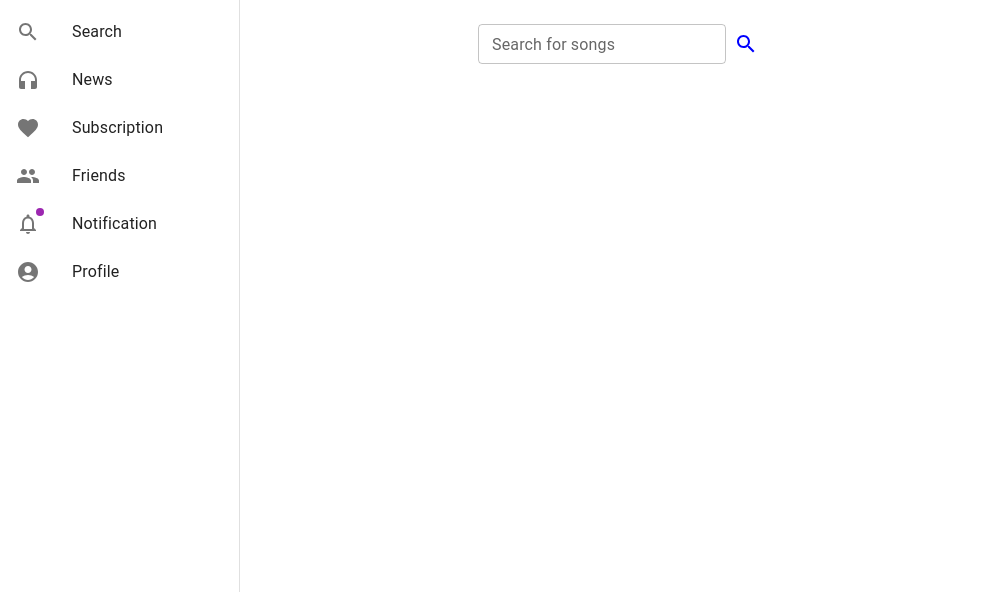
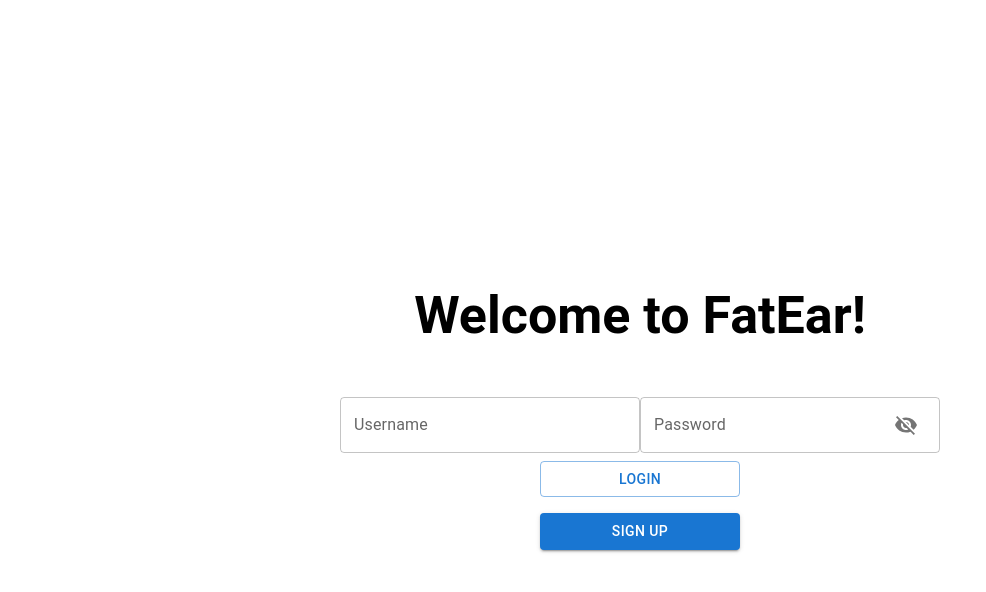
Before and after one commit to MakiseJiang/FatEar, a React (Create React App) app: page / in a window 1280 px wide. Shown: the top 592 px of the page, without its empty margins (0-986 px from the left). Built offline with nearby package versions, Linux system fonts and the light colour scheme.

Commit message:
update: complete user auth

```diff
--- a/src/App.js
+++ b/src/App.js
@@ -1,9 +1,10 @@
-import React, { useEffect, useState } from 'react';
-import { Link, Route, Routes } from 'react-router-dom';
+import React from 'react';
+import {  Navigate, Route, Routes } from 'react-router-dom';
 
 import LoginPage from './pages/Login';
 import Layout from './layouts/Layout';
 import SearchBar from './components/Searchbar';
+import useToken from './components/useToken';
 
 import './static/css/App.css'
 import ViewPage from './pages/View';
@@ -13,33 +14,24 @@ import NewsPage from './pages/News';
 
 
 function App() {
-  const [token, setToken] = useState();
-
-
-
-
-
-
-  // const handleLogout = (e) => {
-  //   e.preventDefault();
-  //   setToken(null);
-  // }
-
-  // if (!token) {
-  //   return <LoginPage saveToken={ setToken } />
-  // }
-
+  const { token, removeToken, setToken } = useToken();
 
   return (
-    <Layout >
-      <Routes>
-        <Route exact path='/' element={<SearchBar />}/>
-        <Route path='/news' element={<NewsPage />}/>
-        <Route path='/friends' element={<FriendPage />}/>
-        <Route path='/notification' element={<NotificationPage />}/>
-        <Route path='/song/:sid' element={<ViewPage />}/>
-      </Routes>
-    </Layout>
+    <div>
+      {!token && token!=="" && token!== undefined?
+      <LoginPage setToken={setToken} />
+      :(
+        <Layout token={removeToken}>
+          <Routes>
+            <Route exact path='/' element={<SearchBar />}/>
+            <Route path='/news' element={<NewsPage token={token}/>}/>
+            <Route path='/friends' element={<FriendPage token={token}/>}/>
+            <Route path='/notification' element={<NotificationPage token={token}/>}/>
+            <Route path='/song/:sid' element={<ViewPage token={token}/>}/>
+          </Routes>
+          </Layout>
+      )}
+    </div>
   )
 }
 
--- a/src/components/Searchbar.js
+++ b/src/components/Searchbar.js
@@ -44,7 +44,6 @@ function SearchBar() {
         </IconButton>
     </form>
 
-    {console.log(searchResult)}
     {searchResult.map((record) => {
         return (
             <div key={record.songID}>
--- a/src/components/Sidebar.js
+++ b/src/components/Sidebar.js
@@ -1,6 +1,7 @@
 import "../static/css/sidebar.css";
-import { Drawer, List, ListItem, ListItemIcon, ListItemButton, ListItemText, Badge } from "@mui/material";
+import { Drawer, List, ListItem, ListItemIcon, ListItemButton, ListItemText, Badge, Box } from "@mui/material";
 import { Link } from "react-router-dom";
+import React from "react";
 
 import FavoriteIcon from '@mui/icons-material/Favorite';
 import HeadphonesIcon from '@mui/icons-material/Headphones';
@@ -8,8 +9,25 @@ import NotificationsNoneIcon from '@mui/icons-material/NotificationsNone';
 import AccountCircleIcon from '@mui/icons-material/AccountCircle';
 import SearchIcon from '@mui/icons-material/Search';
 import PeopleIcon from '@mui/icons-material/People';
+import AppBar from '@mui/material/AppBar';
+import Toolbar from '@mui/material/Toolbar';
+import Typography from '@mui/material/Typography';
+import Button from '@mui/material/Button';
+
+
+
+
 
 function Sidebar(props){
+  const handleClick = () => {
+    fetch("/logout", {
+      method: "POST",
+    })
+      .then((response) => response.json())
+      .then((data) => {
+        props.token()
+      });
+}
 
   const textIcons = [
     { text: 'Search', icon: <SearchIcon />, to: '/'},
@@ -21,11 +39,21 @@ function Sidebar(props){
   ];
 
   return(
-    <Drawer anchor="left" variant="permanent"
-    sx={{'& .MuiDrawer-paper': { boxSizing: 'border-box', width: props.width }}}
+    <div>
+    <AppBar position="fixed" sx={{ zIndex: (theme) => theme.zIndex.drawer + 1 }}>
+        <Toolbar>
+          <Typography variant="h6" component="div" sx={{ flexGrow: 1 }}>
+            FatEar
+          </Typography>
+          <Button color="inherit" onClick={handleClick}>Logout</Button>
+        </Toolbar>
+      </AppBar>
+    <Drawer variant="permanent"
+    sx={{ flexShrink: 0, '& .MuiDrawer-paper': { boxSizing: 'border-box', width: props.width }}}
     open
     >
-
+      <Toolbar />
+        <Box sx={{ overflow: 'auto' }}>
           <List >
             {textIcons.map(item => (
               <ListItem key={item.text} disablePadding>
@@ -40,7 +68,9 @@ function Sidebar(props){
               </ListItem>
             ))}
           </List>
+          </Box>
     </Drawer>
+    </div>
   );
 }
 
--- /dev/null
+++ b/src/components/useToken.js
@@ -0,0 +1,30 @@
+import { useState } from 'react';
+
+function useToken() {
+
+  function getToken() {
+    const userToken = localStorage.getItem('token');
+    return userToken && userToken
+  }
+
+  const [token, setToken] = useState(getToken());
+
+  function saveToken(userToken) {
+    localStorage.setItem('token', userToken);
+    setToken(userToken);
+  };
+
+  function removeToken() {
+    localStorage.removeItem("token");
+    setToken(null);
+  }
+
+  return {
+    setToken: saveToken,
+    token,
+    removeToken
+  }
+
+}
+
+export default useToken;
--- a/src/index.js
+++ b/src/index.js
@@ -13,11 +13,11 @@ import ViewPage from './pages/View';
 const root = ReactDOM.createRoot(document.getElementById('root'));
 root.render(
   // <React.StrictMode>
-    <Base>
+
       <BrowserRouter>
         <App />
       </BrowserRouter>
-    </Base>
+
   // </React.StrictMode>
 );
 
--- a/src/layouts/Layout.js
+++ b/src/layouts/Layout.js
@@ -2,18 +2,20 @@ import React from 'react';
 
 import '../static/css/App.css';
 import Sidebar from '../components/Sidebar';
-import { Box } from '@mui/material';
+import { Box, CssBaseline, Toolbar } from '@mui/material';
+
 
 const drawerWidth = "240px";
 
-function Layout({ children }) {
+function Layout(props) {
   return (
     <div>
-      <Sidebar width={drawerWidth} />
+      <Sidebar width={drawerWidth} token={props.token} />
       <Box
       component="main"
-      sx={{ flexGrow: 1, p: 3, marginLeft: drawerWidth}}>
-        {children}
+      sx={{ flexGrow: 1, p: 5, marginLeft: drawerWidth, overflow: 'auto'}}>
+        <Toolbar />
+        {props.children}
       </Box>
 
     </div>
--- a/src/pages/Friend.js
+++ b/src/pages/Friend.js
@@ -7,6 +7,9 @@ function FriendPage(props) {
     const fetchFriendsData = async () => {
         fetch("/GetFriends", {
             method: "GET",
+            headers: {
+                Authorization: 'Bearer ' + props.token
+            }
         })
             .then((response) => response.json())
             .then((data) => {
--- a/src/pages/Login.js
+++ b/src/pages/Login.js
@@ -1,4 +1,5 @@
 import React, { useState } from 'react';
+import { Navigate } from 'react-router-dom';
 
 import { TextField, InputAdornment, IconButton, Button, Stack} from "@mui/material";
 import VisibilityIcon from '@mui/icons-material/Visibility';
@@ -7,7 +8,7 @@ import VisibilityOffIcon from '@mui/icons-material/VisibilityOff';
 import '../static/css/App.css';
 import { useNavigate } from 'react-router-dom';
 
-function LoginPage({ saveToken }) {
+function LoginPage(props) {
   const navigate = useNavigate();
   const [showPassword, setShowPassword] = useState(false);
   const [userInfo, setUserInfo] = useState({
@@ -20,7 +21,7 @@ function LoginPage({ saveToken }) {
   // Handles click on Login
   const handleSubmit = (event) => {
     event.preventDefault();
-    fetch("/LoginAuth", {
+    fetch("/token", {
       method: "POST",
       headers: { "Content-Type": "application/json" },
       body: JSON.stringify(userInfo),
@@ -28,8 +29,8 @@ function LoginPage({ saveToken }) {
       .then((response) => response.json())
       .then((data) => {
         // If passed loginauth, redirect to user's homePage
-        if (data.passed) {
-          saveToken(userInfo.username);
+        if (data.status == 'success') {
+          props.setToken(data.access_token)
         } else {
           alert('Invalid account or password!');
         }
--- a/src/pages/News.js
+++ b/src/pages/News.js
@@ -6,6 +6,9 @@ function NewsPage(props) {
     const fetchNews = async () => {
         fetch("/GetNews", {
             method: "GET",
+            headers: {
+                Authorization: 'Bearer ' + props.token
+            },
         })
             .then((response) => response.json())
             .then((data) => {
--- a/src/pages/Notification.js
+++ b/src/pages/Notification.js
@@ -2,12 +2,15 @@ import { React, useState, useEffect } from "react";
 import "../static/css/App.css"
 import NotificationList from "../components/NotificationList";
 
-function NotificationPage() {
+function NotificationPage(props) {
     const [notifies, setNotifies] = useState([]);
 
     const fetchNotifies = async () => {
         fetch('/GetNotifications', {
           method: "GET",
+          headers: {
+            Authorization: 'Bearer ' + props.token
+          },
         })
             .then((response) => response.json())
             .then((data) => {
--- a/src/pages/View.js
+++ b/src/pages/View.js
@@ -32,7 +32,11 @@ function ViewPage(props) {
         e.preventDefault();
         fetch("/Submit-review-rating", {
             method: "POST",
-            headers: { "Content-Type": "application/json" },
+            headers:
+            {
+                "Content-Type": "application/json",
+                Authorization: 'Bearer ' + props.token,
+            },
             body: JSON.stringify(userPost),
           })
             .then((response) => response.json())
@@ -63,6 +67,7 @@ function ViewPage(props) {
 
     const handleSnackClose = () => {
         setOpensuc(false);
+        setOpenfai(false);
     };
 
     useEffect(() => {
@@ -111,8 +116,8 @@ function ViewPage(props) {
                 Submit success!
               </Alert>
             </Snackbar>
-            <Snackbar open={openfai} autoHideDuration={1500}>
-              <Alert  severity="error" sx={{ width: '100%' }}>
+            <Snackbar open={openfai} autoHideDuration={1500} onClose={handleSnackClose}>
+              <Alert  severity="error" sx={{ width: '100%' }} >
                 Oops! Something went wrong.
               </Alert>
             </Snackbar>
```
Also changed, not shown: src/pages/Home.js (deleted, +0 -17 lines), 1 other file (tests, documents, lock files or other folders). Lines whose indentation alone changed are shown as unchanged.
